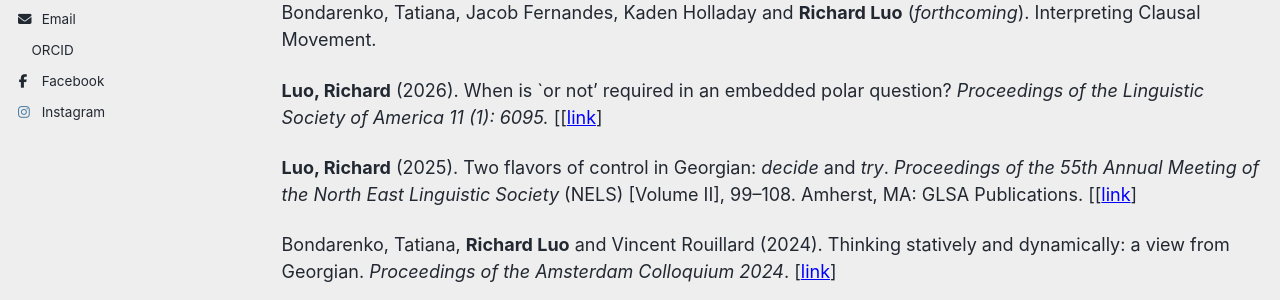
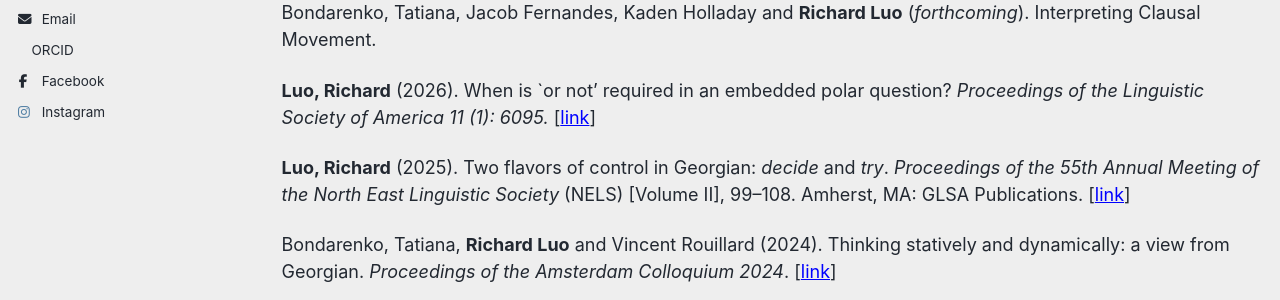
Before and after one commit to RichardMaS/richardmas.github.io, a Jekyll site: the page built from _pages/research.md, in a window 1280 px wide and 900 px high. Shown: the part 337-637 px from the top of the window. Built offline with Jekyll 4.4.1, drawn with Linux system fonts in a browser that asks for light colours; a style sheet for code colours, icons or effects is not loaded.

Commit message:
update research page

```diff
--- a/_pages/research.md
+++ b/_pages/research.md
@@ -14,9 +14,9 @@ author_profile: true
 
 Bondarenko, Tatiana, Jacob Fernandes, Kaden Holladay and **Richard Luo** (*forthcoming*). Interpreting Clausal Movement.
 
-**Luo, Richard** (2026). When is `or not' required in an embedded polar question? *Proceedings of the Linguistic Society of America 11 (1): 6095.* \[[<a href="https://doi.org/10.3765/plsa.v11i1.6095" style="color: blue;">link</a>\]
+**Luo, Richard** (2026). When is `or not' required in an embedded polar question? *Proceedings of the Linguistic Society of America 11 (1): 6095.* \[<a href="https://doi.org/10.3765/plsa.v11i1.6095" style="color: blue;">link</a>\]
 
-**Luo, Richard** (2025). Two flavors of control in Georgian: *decide* and *try*. *Proceedings of the 55th Annual Meeting of the North East Linguistic Society* (NELS) \[Volume II\], 99--108. Amherst, MA: GLSA Publications. \[[<a href="https://ling.auf.net/lingbuzz/009086" style="color: blue;">link</a>\]
+**Luo, Richard** (2025). Two flavors of control in Georgian: *decide* and *try*. *Proceedings of the 55th Annual Meeting of the North East Linguistic Society* (NELS) \[Volume II\], 99--108. Amherst, MA: GLSA Publications. \[<a href="https://ling.auf.net/lingbuzz/009086" style="color: blue;">link</a>\]
 
 Bondarenko, Tatiana, **Richard Luo** and Vincent Rouillard (2024). Thinking statively and dynamically: a view from Georgian. *Proceedings of the Amsterdam Colloquium 2024*. \[<a href="https://drive.google.com/file/d/1zkIsnLyTOwteUhoB4pmAtJkcg1DVYXCj/view" style="color: blue;">link</a>\]
 
```
